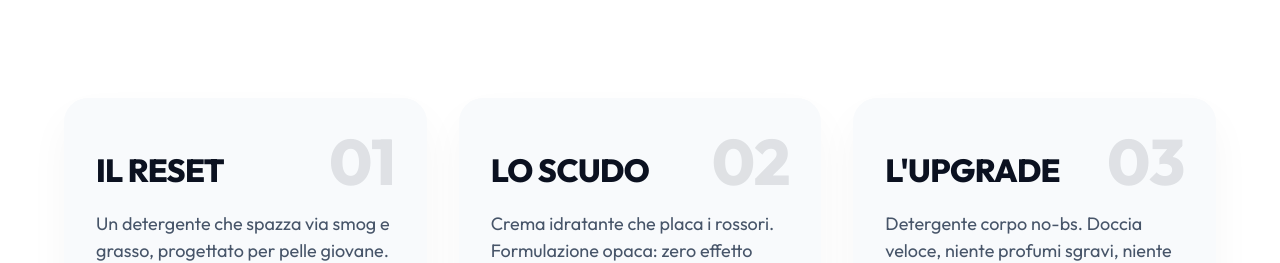
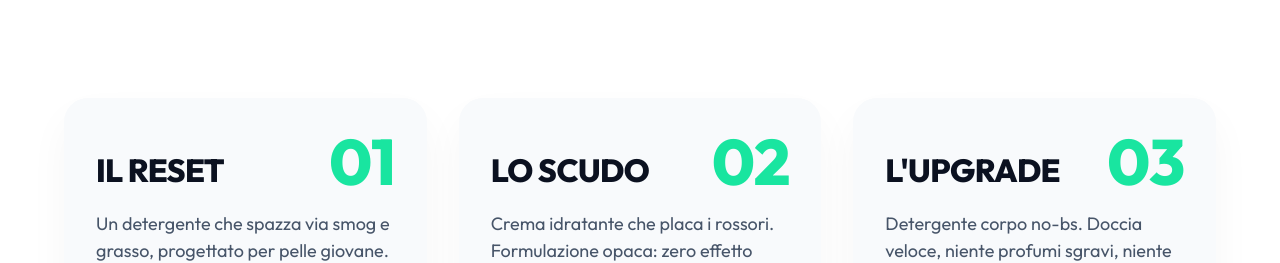
Before and after one commit to giorgior96/skincare, a React (Vite) app: page / in a window 1280 px wide. Shown: the part 2829-3092 px from the top of the page. Built offline with nearby package versions, Linux system fonts and the light colour scheme.

Commit message:
UI: Enhance step numbers visibility with brand accent color

```diff
--- a/src/App.jsx
+++ b/src/App.jsx
@@ -155,7 +155,7 @@ function App() {
 
             <div className="grid-3">
               <motion.div variants={fadeIn} whileHover={{ y: -10 }} className="card" style={{ padding: '3rem 2rem', background: '#f8fafc', border: 'none' }}>
-                <h1 style={{ fontSize: '4rem', color: '#0b1120', opacity: 0.1, position: 'absolute', top: '1rem', right: '2rem' }}>01</h1>
+                <h1 style={{ fontSize: '4rem', color: 'var(--brand-accent)', opacity: 0.9, position: 'absolute', top: '1rem', right: '2rem' }}>01</h1>
                 <h3 style={{ fontSize: '2rem', marginBottom: '1rem', color: '#0b1120' }}>IL RESET</h3>
                 <p style={{ fontSize: '1.125rem', color: '#475569', fontWeight: 500 }}>Un detergente che spazza via smog e grasso, progettato per pelle giovane. Non secca, ripristina.</p>
                 <div style={{ marginTop: '2rem', display: 'flex', alignItems: 'center', justifyContent: 'center' }}>
@@ -164,7 +164,7 @@ function App() {
               </motion.div>
 
               <motion.div variants={fadeIn} whileHover={{ y: -10 }} className="card" style={{ padding: '3rem 2rem', background: '#f8fafc', border: 'none' }}>
-                <h1 style={{ fontSize: '4rem', color: '#0b1120', opacity: 0.1, position: 'absolute', top: '1rem', right: '2rem' }}>02</h1>
+                <h1 style={{ fontSize: '4rem', color: 'var(--brand-accent)', opacity: 0.9, position: 'absolute', top: '1rem', right: '2rem' }}>02</h1>
                 <h3 style={{ fontSize: '2rem', marginBottom: '1rem', color: '#0b1120' }}>LO SCUDO</h3>
                 <p style={{ fontSize: '1.125rem', color: '#475569', fontWeight: 500 }}>Crema idratante che placa i rossori. Formulazione opaca: zero effetto lucido, non unge mai.</p>
                 <div style={{ marginTop: '2rem', display: 'flex', alignItems: 'center', justifyContent: 'center' }}>
@@ -173,7 +173,7 @@ function App() {
               </motion.div>
 
               <motion.div variants={fadeIn} whileHover={{ y: -10 }} className="card" style={{ padding: '3rem 2rem', background: '#f8fafc', border: 'none' }}>
-                <h1 style={{ fontSize: '4rem', color: '#0b1120', opacity: 0.1, position: 'absolute', top: '1rem', right: '2rem' }}>03</h1>
+                <h1 style={{ fontSize: '4rem', color: 'var(--brand-accent)', opacity: 0.9, position: 'absolute', top: '1rem', right: '2rem' }}>03</h1>
                 <h3 style={{ fontSize: '2rem', marginBottom: '1rem', color: '#0b1120' }}>L'UPGRADE</h3>
                 <p style={{ fontSize: '1.125rem', color: '#475569', fontWeight: 500 }}>Detergente corpo no-bs. Doccia veloce, niente profumi sgravi, niente impurità sulla schiena.</p>
                 <div style={{ marginTop: '2rem', display: 'flex', alignItems: 'center', justifyContent: 'center' }}>
```
